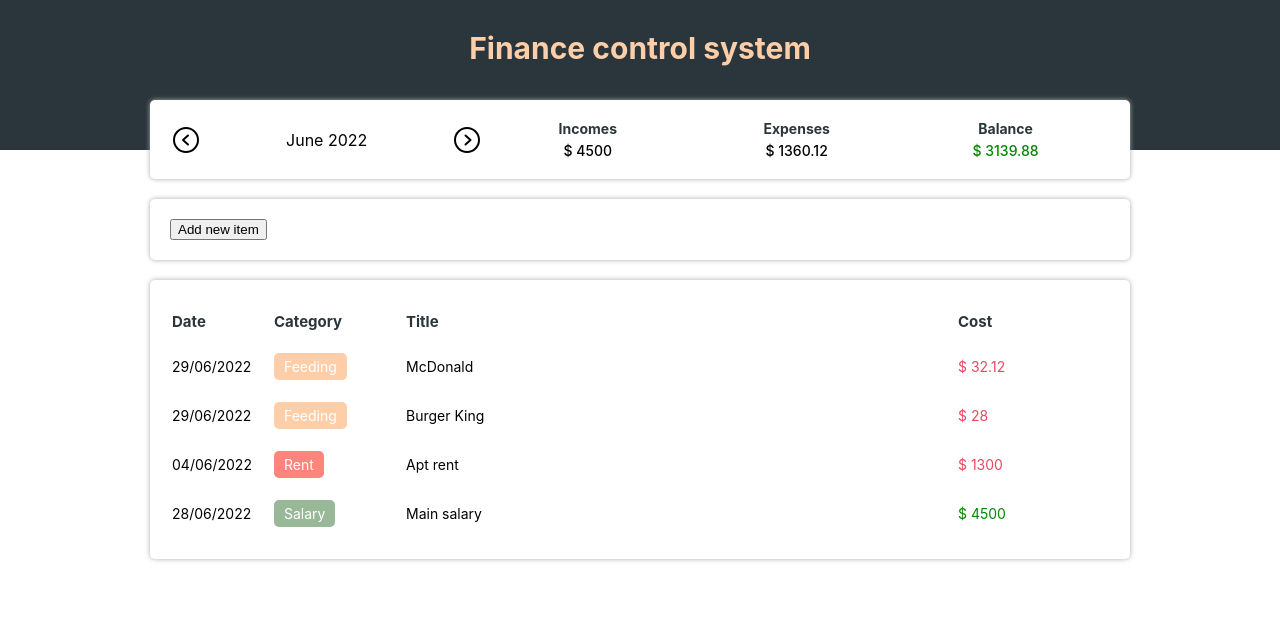
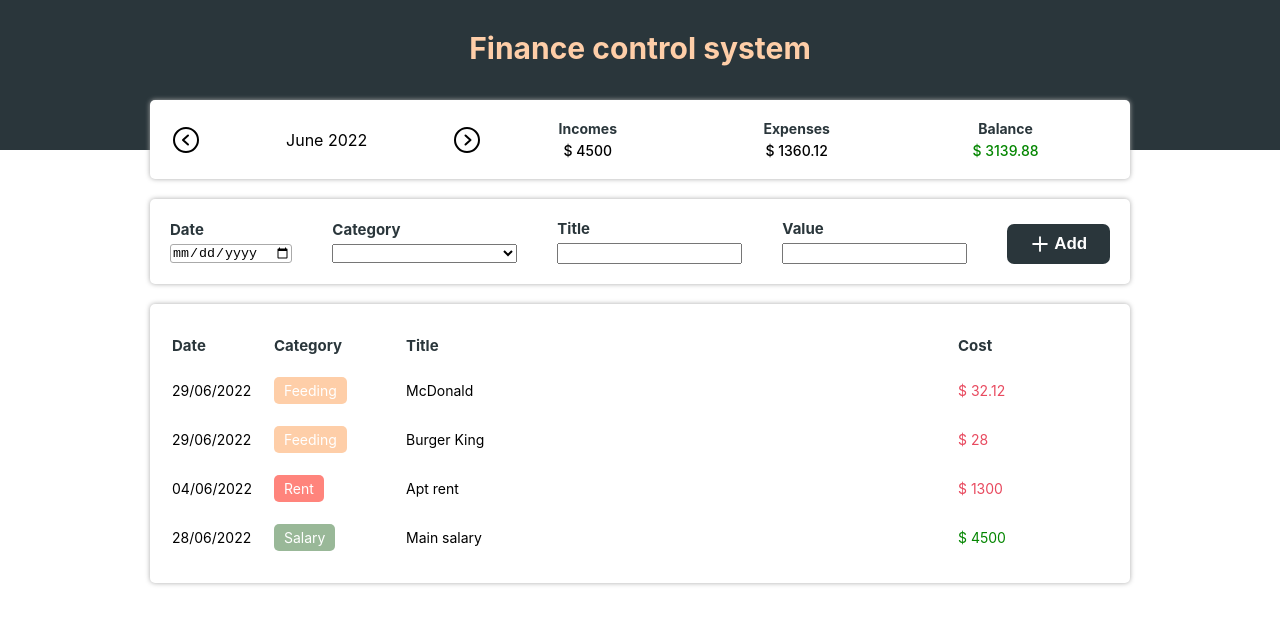
Before and after one commit to Vinnissaum/react-finance-control, a React (Vite) app: page / in a window 1280 px wide. Shown: the top 624 px of the page. Built offline with nearby package versions, Linux system fonts and the light colour scheme.

Commit message:
just styles changes

```diff
--- a/src/components/AddInfo/index.tsx
+++ b/src/components/AddInfo/index.tsx
@@ -1,11 +1,15 @@
+import { Plus } from 'phosphor-react';
+import { useState } from 'react';
 import { ItemType } from '../../types/Item';
-import { Container } from './styles';
+import { Container, DateInput, CategorySelector, TitleInput, ValueInput } from './styles';
 
 interface Props {
   onAddNewItem: (item: ItemType) => void;
 }
 
 export const AddInfo = ({ onAddNewItem }: Props) => {
+  const [addNewItem, setAddNewItem] = useState<ItemType>();
+
   const handleAddNewItemEvent = () => {
     let newItem: ItemType = {
       date: new Date(2022, 3, 23),
@@ -18,7 +22,41 @@ export const AddInfo = ({ onAddNewItem }: Props) => {
 
   return (
     <Container>
-      <button onClick={handleAddNewItemEvent}>Add new item</button>
+      <DateInput>
+        <label>Date</label>
+        <input
+          type="date"
+          id="date"
+        />
+      </DateInput>
+      <CategorySelector>
+        <label>Category</label>
+        <select name="" id=""></select>
+      </CategorySelector>
+      <TitleInput>
+        <label>Title</label>
+        <input
+          type="text"
+
+        />
+      </TitleInput>
+      <ValueInput>
+        <label>Value</label>
+        <input
+          type="text"
+
+        />
+      </ValueInput>
+
+      <button
+        onClick={handleAddNewItemEvent}
+      >
+        <Plus
+          size={20}
+          weight={'bold'}
+        />
+        Add
+      </button>
     </Container>
   );
 }
--- a/src/components/AddInfo/styles.ts
+++ b/src/components/AddInfo/styles.ts
@@ -2,9 +2,74 @@ import styled from "styled-components";
 
 export const Container = styled.div`
   display: flex;
+  gap: 4rem;
+  font-size: 1.5rem;
   background-color: #FFFFFF;
   box-shadow: 0 0 0.5rem #AAA;
   border-radius: 0.5rem;
   padding: 2rem;
   margin-top: 2rem;
+  align-items: center;
+
+  button {
+    display: flex;
+    align-items: center;
+    justify-content: center;
+    gap: 0.4rem;
+    align-self: flex-end;
+    width: 100%;
+    border: 0;
+    background-color: #2A363B;
+    color: #FFFFFF;
+    font-weight: bold;
+    border-radius: 0.7rem;
+    font-size: 1.7rem;
+    padding: 1rem;
+    cursor: pointer;
+
+    :hover{
+      opacity: 0.85;
+    }
+  }
 `;
+
+export const DateInput = styled.div`
+  display: flex;
+  flex-direction: column;
+  font-weight: bold;
+  gap: 0.5rem;
+  color: #2A363B;
+
+  input {
+    border-radius: 0.3rem;
+    border: 1px solid #AAA;
+  }
+`;
+
+export const CategorySelector = styled.div`
+  display: flex;
+  flex-direction: column;
+  font-weight: bold;
+  gap: 0.5rem;
+  color: #2A363B;
+
+  select {
+    width: 18.5rem;
+  }
+`;
+
+export const TitleInput = styled.div`
+  display: flex;
+  flex-direction: column;
+  font-weight: bold;
+  gap: 0.5rem;
+  color: #2A363B;
+`;
+
+export const ValueInput = styled.div`
+  display: flex;
+  flex-direction: column;
+  font-weight: bold;
+  gap: 0.5rem;
+  color: #2A363B;
+`;
--- a/src/components/ResumeInfo/styles.ts
+++ b/src/components/ResumeInfo/styles.ts
@@ -13,7 +13,7 @@ export const Title = styled.div`
 `;
 
 export const Value = styled.div<{color?: string}>`
-font-weight: 500;
+  font-weight: 500;
   text-align: center;
   color: ${props => props.color ?? '#000'};
 `;
```
